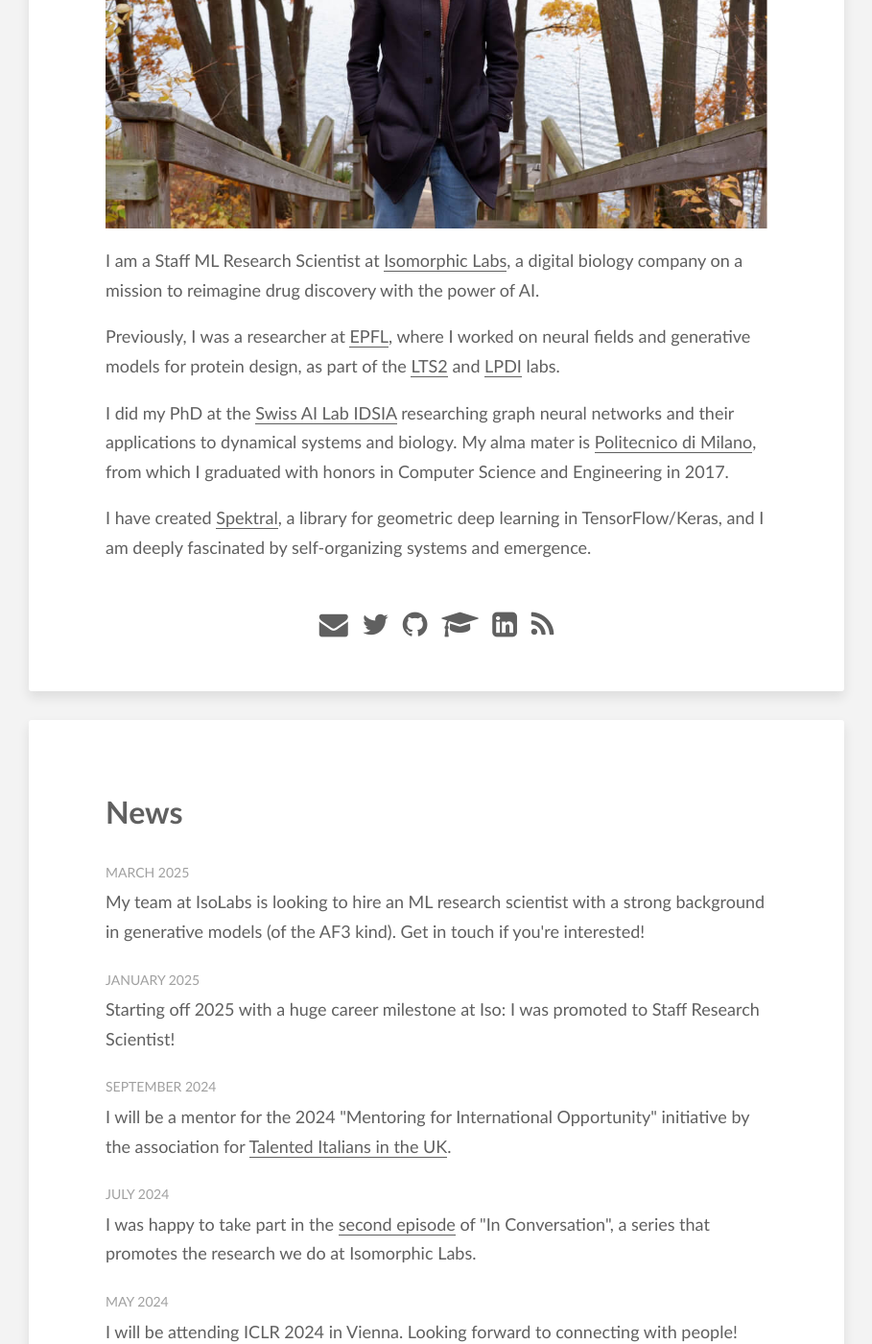
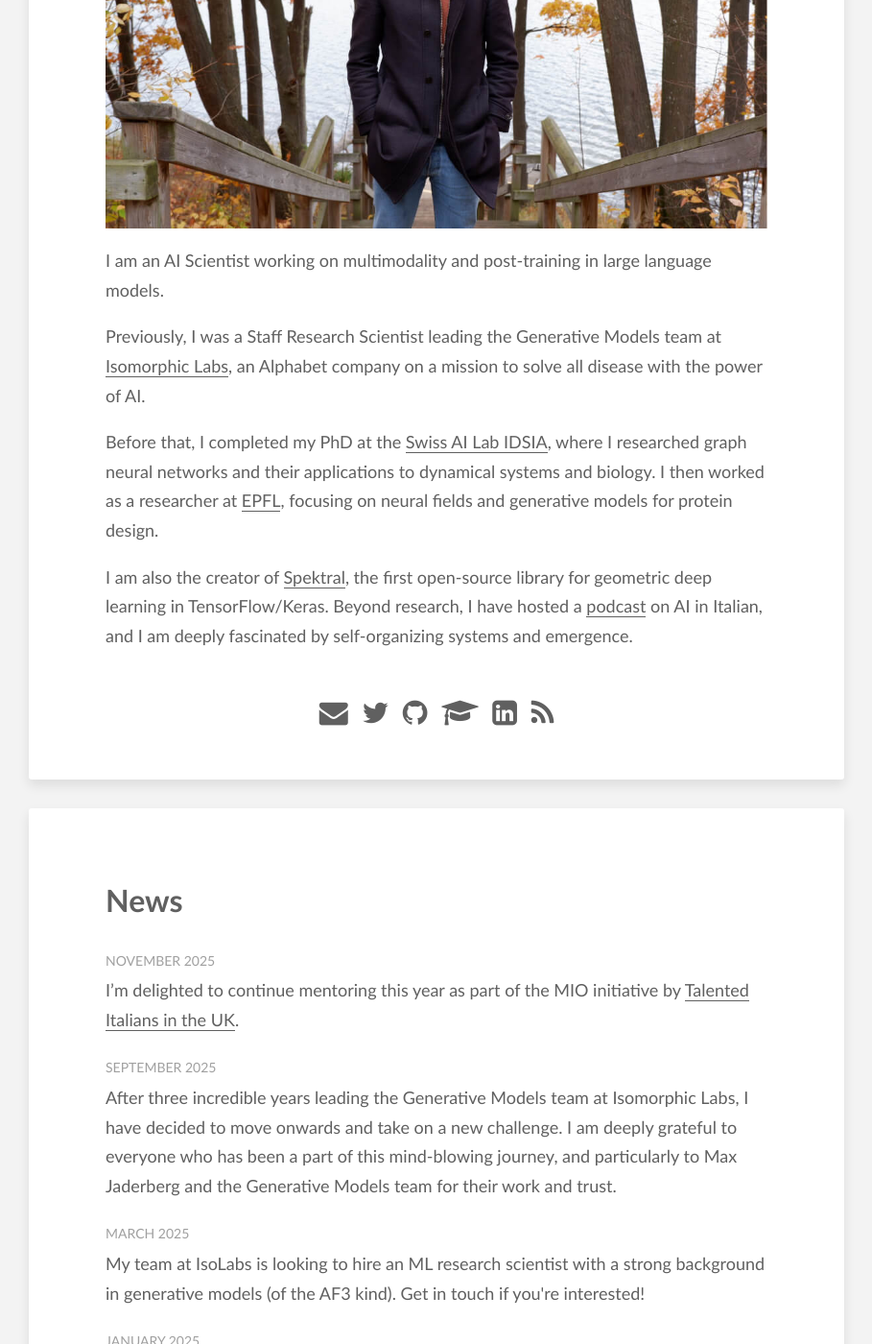
Before and after one commit to danielegrattarola/danielegrattarola.github.io, a Jekyll site: the page built from index.html, in a window 1280 px wide and 1400 px high, scrolled down 354 px. Shown: the whole window at 96% size, without its empty margins (185-1094 px from the left). Built offline with Jekyll 4.4.1, drawn with Linux system fonts in a browser that asks for light colours; some web fonts are replaced.

```diff
--- a/_data/experience.yaml
+++ b/_data/experience.yaml
@@ -1,21 +1,27 @@
 - company: Isomorphic Labs
-  title: Staff Research Scientist and Team Lead
-  date: 2023 - Now
+  title: Staff Research Scientist
+  date: 2023 - 2025
   previous_roles:
     - title: Research Scientist
-      date: 2023 - 2024
+      # date: 1y2m
     - title: Senior Research Scientist
-      date: 2024 - 2025
-  description: Working on reimagining drug discovery with the power and scale of generative AI.
+      # date: 1y
+  description: Leading the Generative Models team. Our work delivered substantial impact across multiple drug discovery programs, spearheading the use of generative AI in molecule design.
   location: London, UK
   url: https://isomorphiclabs.com
 
 - company: École Polytechnique Fédérale De Lausanne (EPFL)
   title: Postdoctoral Researcher
   date: 2022 - 2023
-  description: Conducted research at the intersection of AI and structural biology, with a primary focus on neural fields and generative models for protein design.
+  description: Conducted research at the intersection of AI and structural biology, with a primary focus on neural fields and generative models for protein design. Member of the <a href="https://lts2.epfl.ch/">LTS2</a> and <a href="https://www.epfl.ch/labs/lpdi/">LPDI</a> labs.
   location: Lausanne, CH
   url: https://epfl.ch
+
+- company: Juvenescence, Menten AI, Vant AI
+  title: External consultant
+  date: 2019 - 2022
+  description: Advised early-stage biotech startups on building graph ML models to accelerate drug discovery pipelines.
+  url: "javascript:;" # no link available
 
 - company: Krembil Research Institute
   title: Visiting Researcher
--- a/_data/news.yaml
+++ b/_data/news.yaml
@@ -1,3 +1,9 @@
+- date: Nov 2025
+  text: 'I’m delighted to continue mentoring this year as part of the MIO initiative by <a href="https://talenteditalians.uk/mentoring">Talented Italians in the UK</a>.'
+
+- date: Sep 2025
+  text: "After three incredible years leading the Generative Models team at Isomorphic Labs, I have decided to move onwards and take on a new challenge. I am deeply grateful to everyone who has been a part of this mind-blowing journey, and particularly to Max Jaderberg and the Generative Models team for their work and trust."
+
 - date: Mar 2025
   text: "My team at IsoLabs is looking to hire an ML research scientist with a strong background in generative models (of the AF3 kind). Get in touch if you're interested!"
 
--- a/_data/students.yaml
+++ b/_data/students.yaml
@@ -1,3 +1,10 @@
+- title: "Mentoring for International Opportunity"
+  name: L. Silvello
+  type: Mentorship
+  location: <a href="https://talenteditalians.uk/mentoring">Talented Italians in the UK</a>
+  year: 2025-2026
+
+
 - title: "Mentoring for International Opportunity"
   name: V. Barletta
   type: Mentorship
--- a/index.html
+++ b/index.html
@@ -9,34 +9,31 @@ image: /images/main/daniele_grattarola.jpg
     src="/images/main/daniele_grattarola.jpg"
     width="1000"
     height="667"
-    alt="A picture of Daniele Grattarola standing in front of Kettle's Lake in Awenda Park, Ontario, Canada.s"
+    alt="A picture of Daniele Grattarola standing in front of Kettle's Lake in Awenda Park, Ontario, Canada."
     style="grid-column: 1 / span 2" />
 
   <div class="entry-content">
+    <p>I am an AI Scientist working on multimodality and post-training in large language models.</p>
     <p>
-      I am a Staff ML Research Scientist at
-      <a href="https://isomorphiclabs.com">Isomorphic Labs</a>, a digital biology company on a
-      mission to reimagine drug discovery with the power of AI.
+      Previously, I was a Staff Research Scientist leading the Generative Models team at
+      <a href="https://isomorphiclabs.com">Isomorphic Labs</a>, an Alphabet company on a mission to
+      solve all disease with the power of AI.
     </p>
 
     <p>
-      Previously, I was a researcher at <a href="https://www.epfl.ch/">EPFL</a>, where I worked on
-      neural fields and generative models for protein design, as part of the
-      <a href="https://lts2.epfl.ch/">LTS2</a> and
-      <a href="https://www.epfl.ch/labs/lpdi/">LPDI</a> labs.
+      Before that, I completed my PhD at the
+      <a href="https://idsia.ch/" target="_blank">Swiss AI Lab IDSIA</a>, where I researched graph
+      neural networks and their applications to dynamical systems and biology. I then worked as a
+      researcher at <a href="https://www.epfl.ch/" target="_blank">EPFL</a>, focusing on neural
+      fields and generative models for protein design.
     </p>
 
     <p>
-      I did my PhD at the <a href="https://idsia.ch/">Swiss AI Lab IDSIA</a> researching graph
-      neural networks and their applications to dynamical systems and biology. My alma mater is
-      <a href="https://polimi.it">Politecnico di Milano</a>, from which I graduated with honors in
-      Computer Science and Engineering in 2017.
-    </p>
-
-    <p>
-      I have created <a href="https://graphneural.network">Spektral</a>, a library for geometric
-      deep learning in TensorFlow/Keras, and I am deeply fascinated by self-organizing systems and
-      emergence.
+      I am also the creator of
+      <a href="https://graphneural.network" target="_blank">Spektral</a>, the first open-source
+      library for geometric deep learning in TensorFlow/Keras. Beyond research, I have hosted a
+      <a href="https://www.youtube.com/channel/UCEcWriMWPpO_RIbpkJvHc8w" target="_blank">podcast</a>
+      on AI in Italian, and I am deeply fascinated by self-organizing systems and emergence.
     </p>
 
     <span style="display: none"
```
Also changed, not shown: experience/index.html (+24 -16 lines).
